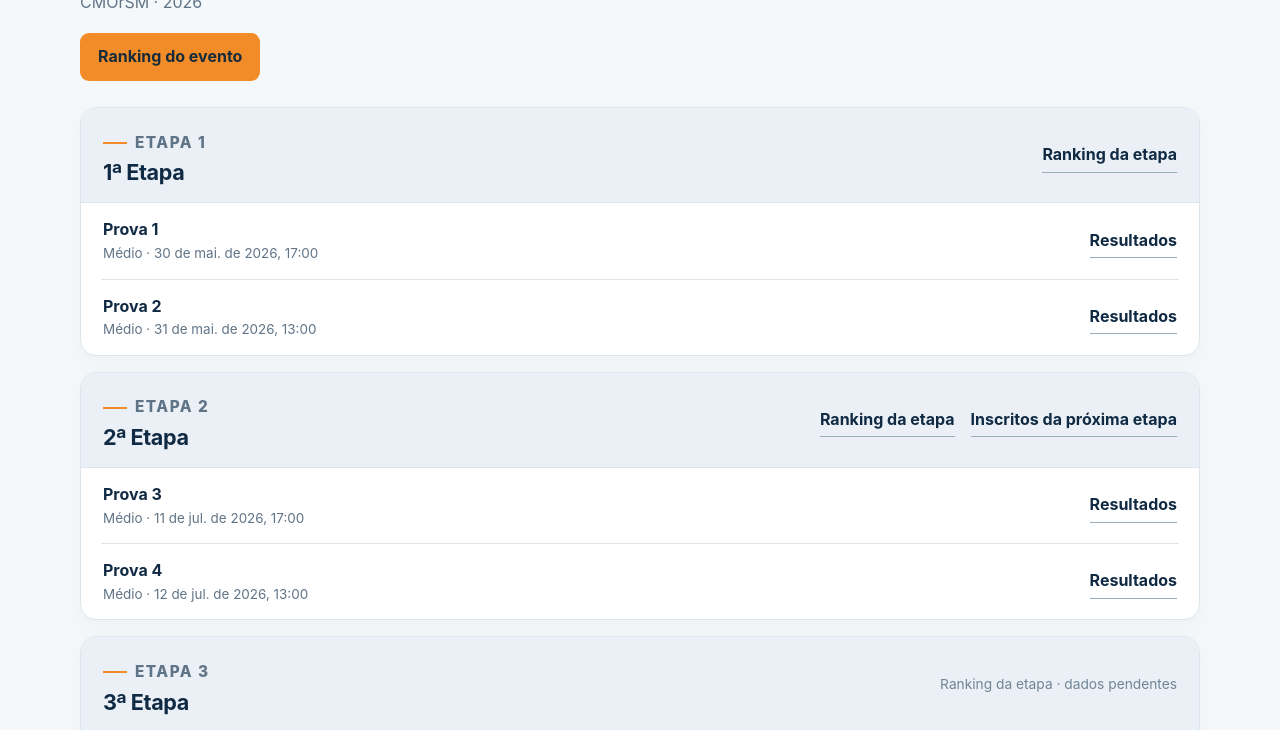
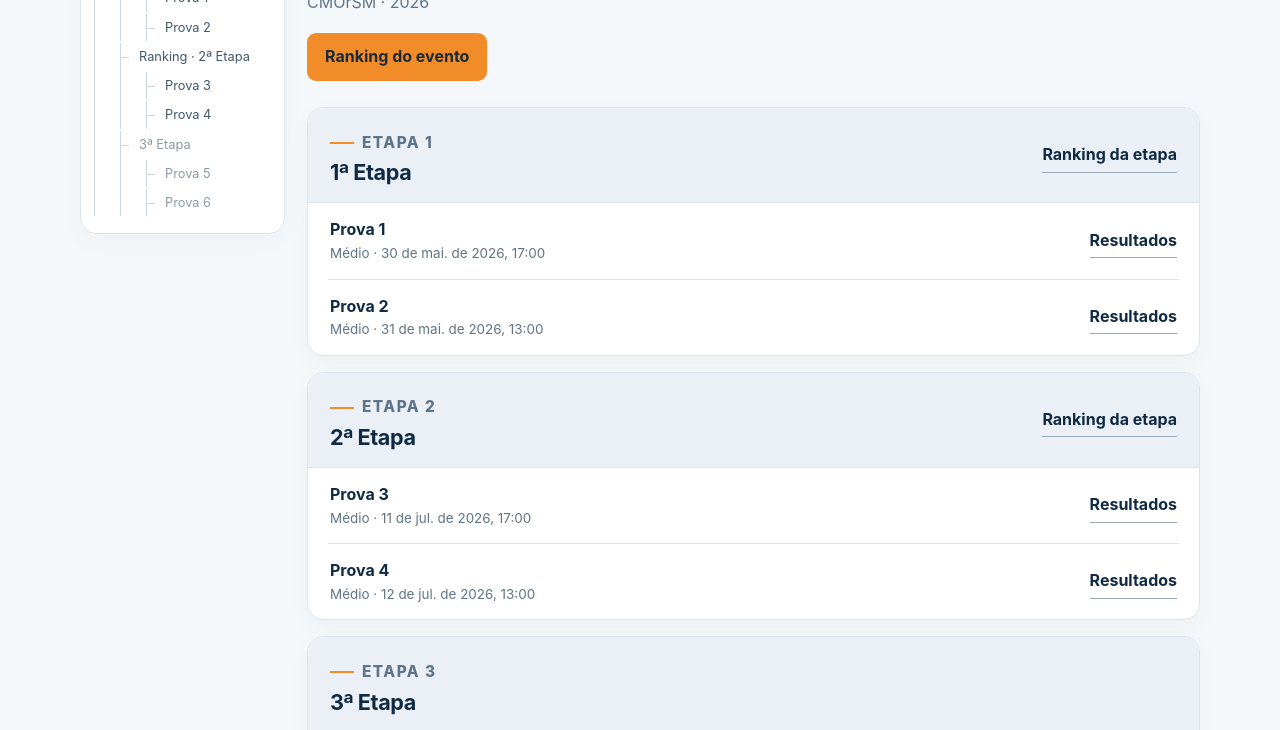
Before and after one commit to oapurador/oapurador-site, a plain HTML site: page eventos.html in a window 1280 px wide. Shown: the part 268-998 px from the top of the page. Drawn offline with Linux system fonts and the light colour scheme; no server answers.

Commit message:
Arvore de evento

```diff
--- a/app.js
+++ b/app.js
@@ -47,7 +47,7 @@ async function carregar() {
     const manifestResponse = await fetch(`${rankingDir}manifest.json`);
     if (!manifestResponse.ok) throw new Error('Os arquivos de dados do ranking não foram encontrados.');
     state.manifest = await manifestResponse.json();
-    const arquivoInscricoes = state.manifest.inscricoes_futuras?.arquivo || 'inscricoes_futuras.csv';
+    const arquivoInscricoes = state.manifest.inscricoes_futuras?.arquivo || 'etapas/3/inscricoes.csv';
     const [csvResponse, futureCsv] = await Promise.all([
       fetch(`${rankingDir}ranking.csv`),
       fetch(`${DATA_DIR}${arquivoInscricoes}`).catch(() => null),
--- /dev/null
+++ b/arvore_evento.js
@@ -0,0 +1,95 @@
+async function carregarArvoreEvento() {
+  const aside = document.querySelector('#event-tree');
+  if (!aside) return;
+  try {
+    const resposta = await fetch('data/evento.json');
+    if (!resposta.ok) throw new Error('Manifesto do evento indisponível.');
+    const dados = await resposta.json();
+    const nav = document.createElement('nav');
+    nav.className = 'event-tree-nav';
+    nav.setAttribute('aria-label', 'Navegação do evento');
+    const titulo = document.createElement('h2');
+    titulo.textContent = `${dados.evento.sigla} ${dados.evento.ano}`;
+    nav.append(titulo);
+
+    const raiz = document.createElement('ul');
+    const evento = document.createElement('li');
+    evento.append(linkOuTexto('Visão do evento', 'eventos.html', 'evento'));
+    const filhosEvento = document.createElement('ul');
+    if (dados.evento.ranking_id && await existe(`data/rankings/${dados.evento.ranking_id}/manifest.json`)) {
+      const itemRanking = document.createElement('li');
+      itemRanking.append(linkOuTexto('Ranking do evento', `ranking.html?ranking=${dados.evento.ranking_id}`, `ranking:${dados.evento.ranking_id}`));
+      filhosEvento.append(itemRanking);
+    }
+
+    for (const etapa of dados.etapas || []) {
+      const itemEtapa = document.createElement('li');
+      const filhosEtapa = document.createElement('ul');
+      let destinoEtapa = null;
+      if (etapa.ranking_id && await existe(`data/rankings/${etapa.ranking_id}/manifest.json`)) {
+        destinoEtapa = {
+          texto: `Ranking · ${etapa.nome}`,
+          href: `ranking.html?ranking=${etapa.ranking_id}`,
+          ativa: `ranking:${etapa.ranking_id}`,
+        };
+      } else if (etapa.inscricoes?.arquivo && await existe(`data/${etapa.inscricoes.arquivo}`)) {
+        destinoEtapa = {
+          texto: `Inscritos · ${etapa.nome}`,
+          href: `inscricoes.html?etapa=${etapa.numero}`,
+          ativa: `inscricoes:${etapa.numero}`,
+        };
+      }
+      itemEtapa.append(destinoEtapa
+        ? linkOuTexto(destinoEtapa.texto, destinoEtapa.href, destinoEtapa.ativa)
+        : textoInativo(etapa.nome));
+
+      for (const prova of etapa.provas || []) {
+        const itemProva = document.createElement('li');
+        const resultados = prova.resultados && await existe(`data/${prova.resultados}`);
+        const labelProva = prova.nome || prova.tipo || `Prova ${prova.id}`;
+        itemProva.append(resultados
+          ? linkOuTexto(labelProva, `resultados.html?prova=${prova.id}`, `prova:${prova.id}`)
+          : textoInativo(labelProva));
+        filhosEtapa.append(itemProva);
+      }
+      itemEtapa.append(filhosEtapa);
+      filhosEvento.append(itemEtapa);
+    }
+    evento.append(filhosEvento);
+    raiz.append(evento);
+    nav.append(raiz);
+    aside.replaceChildren(nav);
+  } catch (_) {
+    aside.innerHTML = '<p class="tree-error">Navegação do evento indisponível.</p>';
+  }
+}
+
+function linkOuTexto(texto, href, chave) {
+  const link = document.createElement('a');
+  link.href = href;
+  link.textContent = texto;
+  if (paginaAtual() === chave) link.setAttribute('aria-current', 'page');
+  return link;
+}
+
+function textoInativo(texto) {
+  const span = document.createElement('span');
+  span.className = 'tree-inactive';
+  span.textContent = texto;
+  return span;
+}
+
+function paginaAtual() {
+  const params = new URLSearchParams(location.search);
+  const pagina = location.pathname.split('/').pop();
+  if (pagina === 'ranking.html') return `ranking:${params.get('ranking') || ''}`;
+  if (pagina === 'resultados.html') return `prova:${params.get('prova') || ''}`;
+  if (pagina === 'inscricoes.html') return `inscricoes:${params.get('etapa') || ''}`;
+  return 'evento';
+}
+
+async function existe(url) {
+  try { return (await fetch(url, { method: 'HEAD' })).ok; } catch (_) { return false; }
+}
+
+carregarArvoreEvento();
--- a/eventos.html
+++ b/eventos.html
@@ -8,6 +8,7 @@
     <title>Eventos · oApurador</title>
     <link rel="icon" type="image/png" href="assets/icone-oapurador.png">
     <link rel="stylesheet" href="styles.css">
+    <script src="arvore_evento.js" defer></script>
     <script src="eventos.js" defer></script>
   </head>
   <body>
@@ -18,11 +19,14 @@
       </nav>
       <a class="nav-mobile-link" href="index.html">Início</a><a class="nav-cta" href="index.html#contato">Conheça o projeto</a>
     </div></header>
-    <main class="public-main"><div class="wrap">
+    <main class="public-main"><div class="wrap event-layout">
+      <aside class="event-tree card" id="event-tree" aria-label="Navegação do evento"><div class="loading">Carregando navegação…</div></aside>
+      <div class="event-content">
       <section class="public-heading"><p class="eyebrow">Evento</p><h1 id="event-title">Carregando evento…</h1><p id="event-subtitle" class="public-lead"></p>
         <a id="event-ranking" class="button" hidden>Ranking do evento</a>
       </section>
       <section class="event-stages" id="stages" aria-live="polite"><div class="card loading">Carregando etapas…</div></section>
+      </div>
     </div></main>
     <footer><div class="wrap footer-inner"><a class="footer-brand" href="index.html">oApurador</a><div>Agilidade · Flexibilidade · Transparência</div><div class="social"><a href="https://www.instagram.com/oapurador/" target="_blank" rel="noopener noreferrer">Instagram</a><a href="https://www.youtube.com/@oApurador" target="_blank" rel="noopener noreferrer">YouTube</a><a href="mailto:oapurador@gmail.com">E-mail</a></div><div>© <span id="year">2026</span> oApurador</div></div></footer>
     <script src="site.js" defer></script>
--- a/eventos.js
+++ b/eventos.js
@@ -11,13 +11,13 @@ async function carregarEvento() {
     ranking.href = `ranking.html?ranking=${encodeURIComponent(evento.ranking_id)}`;
     ranking.hidden = false;
 
-    lista.replaceChildren(...await Promise.all(dados.etapas.map((etapa, index) => montarEtapa(etapa, index, dados.etapas))));
+    lista.replaceChildren(...await Promise.all(dados.etapas.map((etapa) => montarEtapa(etapa))));
   } catch (erro) {
     lista.innerHTML = `<div class="card loading">${escapar(erro.message)}</div>`;
   }
 }
 
-async function montarEtapa(etapa, index, etapas) {
+async function montarEtapa(etapa) {
   const card = document.createElement('section');
   card.className = 'stage-card card';
   const topo = document.createElement('div');
@@ -34,18 +34,19 @@ async function montarEtapa(etapa, index, etapas) {
       link.href = url;
       link.textContent = 'Ranking da etapa';
       acoes.append(link);
-    } else {
-    const pendente = document.createElement('span');
-    pendente.className = 'pending-link';
-    pendente.textContent = 'Ranking da etapa · dados pendentes';
-    acoes.append(pendente);
+    } else if (etapa.inscricoes && await recursoExiste(`data/${etapa.inscricoes.arquivo}`)) {
+      const link = document.createElement('a');
+      link.className = 'text-link';
+      link.href = `inscricoes.html?etapa=${encodeURIComponent(etapa.numero)}`;
+      link.textContent = `Inscritos · ${etapa.nome}`;
+      acoes.append(link);
     }
   }
-  if (etapa.inscricoes_proxima_etapa) {
+  if (!etapa.ranking_id && etapa.inscricoes && await recursoExiste(`data/${etapa.inscricoes.arquivo}`)) {
     const link = document.createElement('a');
     link.className = 'text-link';
-    link.href = `inscricoes.html?etapa=${encodeURIComponent(etapa.inscricoes_proxima_etapa.etapa || etapas[index + 1]?.numero || etapa.numero + 1)}`;
-    link.textContent = 'Inscritos da próxima etapa';
+    link.href = `inscricoes.html?etapa=${encodeURIComponent(etapa.numero)}`;
+    link.textContent = `Inscritos · ${etapa.nome}`;
     acoes.append(link);
   }
   if (acoes.childElementCount) topo.append(acoes);
--- a/inscricoes.js
+++ b/inscricoes.js
@@ -11,8 +11,7 @@ async function iniciarInscricoes() {
     const numeroEtapa = Number(new URLSearchParams(location.search).get('etapa') || 3);
     const etapa = evento.etapas.find((item) => item.numero === numeroEtapa);
     if (!etapa) throw new Error(`A etapa ${numeroEtapa} não está configurada.`);
-    const fonte = evento.etapas.find((item) => Number(item.inscricoes_proxima_etapa?.etapa) === numeroEtapa);
-    const arquivo = fonte?.inscricoes_proxima_etapa?.arquivo || 'inscricoes_futuras.csv';
+    const arquivo = etapa.inscricoes?.arquivo || 'etapas/3/inscricoes.csv';
     provas = etapa.provas || [];
     document.querySelector('#registration-event').textContent = `${evento.evento.sigla} · ${evento.evento.ano}`;
     document.querySelector('#registration-title').textContent = `Inscritos · ${etapa.nome}`;
--- a/styles.css
+++ b/styles.css
@@ -98,6 +98,19 @@ section.category-card { overflow: hidden; padding: 0; background: #fff; border:
 
 /* Hub público do evento, relações de inscritos e resultados por prova. */
 .public-main { min-height: 65vh; padding: 34px 0 58px; }
+.event-layout { display: grid; grid-template-columns: 205px minmax(0, 1fr); gap: 22px; align-items: start; }
+.event-content { min-width: 0; }
+.event-tree { position: sticky; top: 91px; max-height: calc(100vh - 108px); overflow: auto; padding: 15px 13px; }
+.event-tree-nav h2 { margin: 0 0 10px; padding: 0 5px 9px; border-bottom: 1px solid var(--line); color: var(--navy); font-size: .98rem; letter-spacing: -.2px; }
+.event-tree-nav ul { list-style: none; margin: 0; padding: 0 0 0 13px; }
+.event-tree-nav > ul { padding-left: 0; }
+.event-tree-nav li { position: relative; margin: 2px 0; padding-left: 12px; border-left: 1px solid #cbd7df; }
+.event-tree-nav li:before { content: ""; position: absolute; top: 14px; left: 0; width: 8px; border-top: 1px solid #cbd7df; }
+.event-tree-nav a, .event-tree-nav .tree-inactive { display: block; padding: 5px 6px; border-radius: 6px; color: #40586a; font-size: .8rem; line-height: 1.35; }
+.event-tree-nav a:hover { background: #f1f5f8; color: var(--navy); }
+.event-tree-nav a[aria-current="page"] { background: #eaf0f6; color: var(--navy); font-weight: 800; }
+.event-tree-nav .tree-inactive { color: #8a9aa6; }
+.tree-error { margin: 0; color: var(--muted); font-size: .82rem; }
 .public-main section { padding: 0; }
 .public-heading { margin: 0 0 26px; }
 .public-heading .eyebrow { margin: 0; }
@@ -138,6 +151,8 @@ section.category-card { overflow: hidden; padding: 0; background: #fff; border:
 .public-result-table td.has-adjustment { cursor: help; text-decoration: underline dotted #8093a1; text-underline-offset: 3px; }
 .public-result-table tr:last-child td { border-bottom: 0; }
 @media(max-width:800px) {
+  .event-layout { grid-template-columns: minmax(0, 1fr); gap: 14px; }
+  .event-tree { top: 76px; max-height: 30vh; }
   .stage-heading { align-items: flex-start; flex-direction: column; }
   .registration-toolbar { justify-content: flex-start; }
   .result-category-heading { align-items: flex-start; flex-direction: column; }
```
Also changed, not shown: inscricoes.html (+5 -2 lines), ranking.html (+5 -1 lines), resultados.html (+2 -2 lines), 1 other file. Lines whose indentation alone changed are shown as unchanged.
